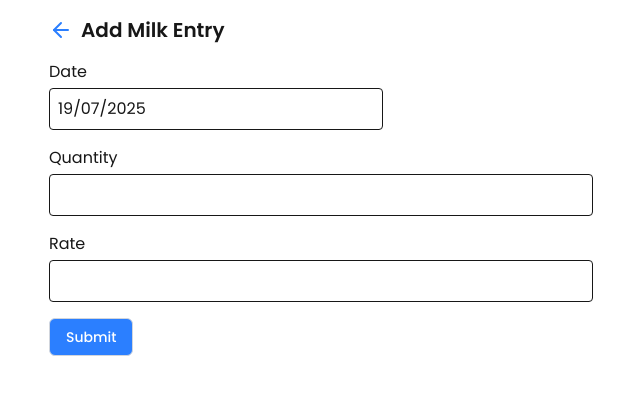
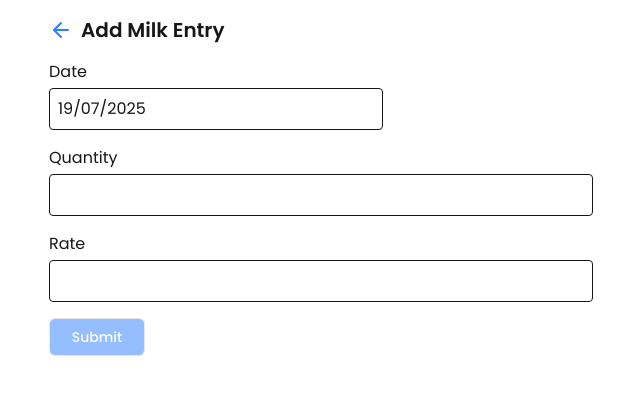
Before and after one commit to Amandeep-tech/milk-tracker-frontend, a Next.js app: page /add in a window 1280 px wide. Shown: the top 394 px of the page, without its empty margins (319-959 px from the left). Built offline with nearby package versions, Linux system fonts and the light colour scheme; no server answers.

Commit message:
loading for buttons

```diff
--- a/src/app/add/page.tsx
+++ b/src/app/add/page.tsx
@@ -4,9 +4,11 @@ import { useRouter } from "next/navigation";
 import { addEntry } from "@/lib/api";
 import Link from "next/link";
 import { ArrowLeft } from "lucide-react";
+import { useState } from "react";
 
 export default function AddPage() {
   const router = useRouter();
+  const [isLoading, setIsLoading] = useState(false);
 
   const handleSubmit = async (data: {
     date: number;
@@ -14,6 +16,7 @@ export default function AddPage() {
     rate: number;
   }) => {
     try {
+      setIsLoading(true);
       const resp = await addEntry(data);
       if (resp?.error === 0) {
         router.push("/");
@@ -22,6 +25,8 @@ export default function AddPage() {
       }
     } catch (error) {
       console.error(error);
+    } finally {
+      setIsLoading(false);
     }
   };
 
@@ -36,6 +41,7 @@ export default function AddPage() {
       <MilkForm
         onSubmit={handleSubmit}
         initialData={{ date: "", quantity: 0, rate: 0 }}
+        isLoading={isLoading}
       />
     </main>
   );
--- a/src/app/edit/[id]/page.tsx
+++ b/src/app/edit/[id]/page.tsx
@@ -11,6 +11,7 @@ export default function EditPage() {
   const router = useRouter();
   const params = useParams();
   const [entry, setEntry] = useState<MilkEntry | null>(null);
+  const [isLoading, setIsLoading] = useState(false);
 
   useEffect(() => {
     async function fetchEntry() {
@@ -26,8 +27,19 @@ export default function EditPage() {
   }, [params.id, router]);
 
   const handleSubmit = async (updatedData: { date: number; quantity: number; rate: number }) => {
-    await updateEntry(params.id as string, updatedData);
-    router.push('/');
+    try {
+      setIsLoading(true);
+      const resp = await updateEntry(params.id as string, updatedData);
+      if (resp?.error === 0) {
+        router.push('/');
+      } else {
+        alert(resp?.message);
+      }
+    } catch (error) {
+      console.error(error);
+    } finally {
+      setIsLoading(false);
+    }
   };
 
   return (
@@ -38,7 +50,7 @@ export default function EditPage() {
         </Link>
         <h1 className="text-xl font-bold">Edit Entry</h1>
       </div>
-      {entry && <MilkForm onSubmit={handleSubmit} initialData={entry} />}
+      {entry && <MilkForm onSubmit={handleSubmit} initialData={entry} isLoading={isLoading} />}
     </main>
   );
 }
--- a/src/components/MilkForm.tsx
+++ b/src/components/MilkForm.tsx
@@ -3,10 +3,15 @@ import DatePicker from 'react-datepicker';
 import 'react-datepicker/dist/react-datepicker.css';
 import Button from './basic/button';
 
-export default function MilkForm({ onSubmit, initialData = { date: '', quantity: 0, rate: 0 } }: {
+interface IMilkFormProps {
   onSubmit: (data: { date: number; quantity: number; rate: number }) => void;
   initialData: { date: string; quantity: number; rate: number };
-}) {
+  isLoading?: boolean;
+}
+
+export default function MilkForm(props: IMilkFormProps) {
+  const { onSubmit, initialData, isLoading } = props;
+
   const [date, setDate] = useState<Date | null>(initialData.date ? new Date(initialData.date) : new Date());
   const [quantity, setQuantity] = useState(initialData.quantity || '');
   const [rate, setRate] = useState(initialData.rate || '');
@@ -47,10 +52,15 @@ export default function MilkForm({ onSubmit, initialData = { date: '', quantity:
           className="w-full p-2 border rounded"
         />
       </div>
-      {/* <button type="submit" className="bg-green-600 text-white px-4 py-2 rounded">
-        Submit
-      </button> */}
-      <Button type="submit" text="Submit" variant="primary" size="lg" />
+      <Button
+        type="submit"
+        className='w-[6rem]'
+        text="Submit"
+        variant="primary"
+        size="lg"
+        loading={isLoading}
+        disabled={isLoading || !date || !quantity || !rate}
+      />
     </form>
   );
 }
--- a/src/components/MilkTable.tsx
+++ b/src/components/MilkTable.tsx
@@ -15,7 +15,7 @@ export default function MilkTable({
           <th className="p-2 border border-gray-300 min-w-[100px]">Date</th>
           <th className="p-2 border border-gray-300">Quantity</th>
           <th className="p-2 border border-gray-300">Rate</th>
-          <th className="p-2 border border-gray-300">Total</th>
+          <th className="p-2 border border-gray-300">Total Amount</th>
           <th className="p-2 border border-gray-300 min-w-[100px]">Actions</th>
         </tr>
       </thead>
```
